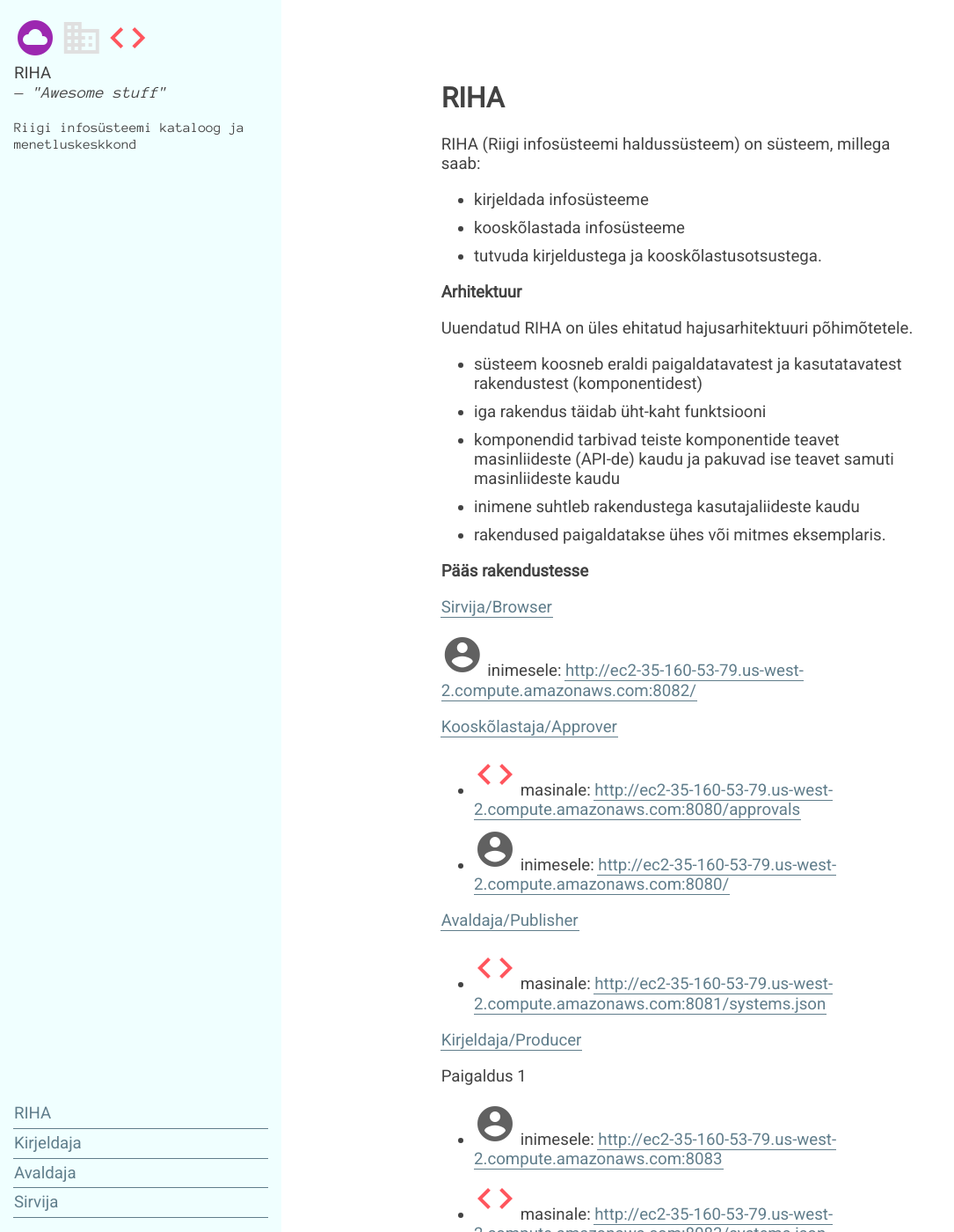
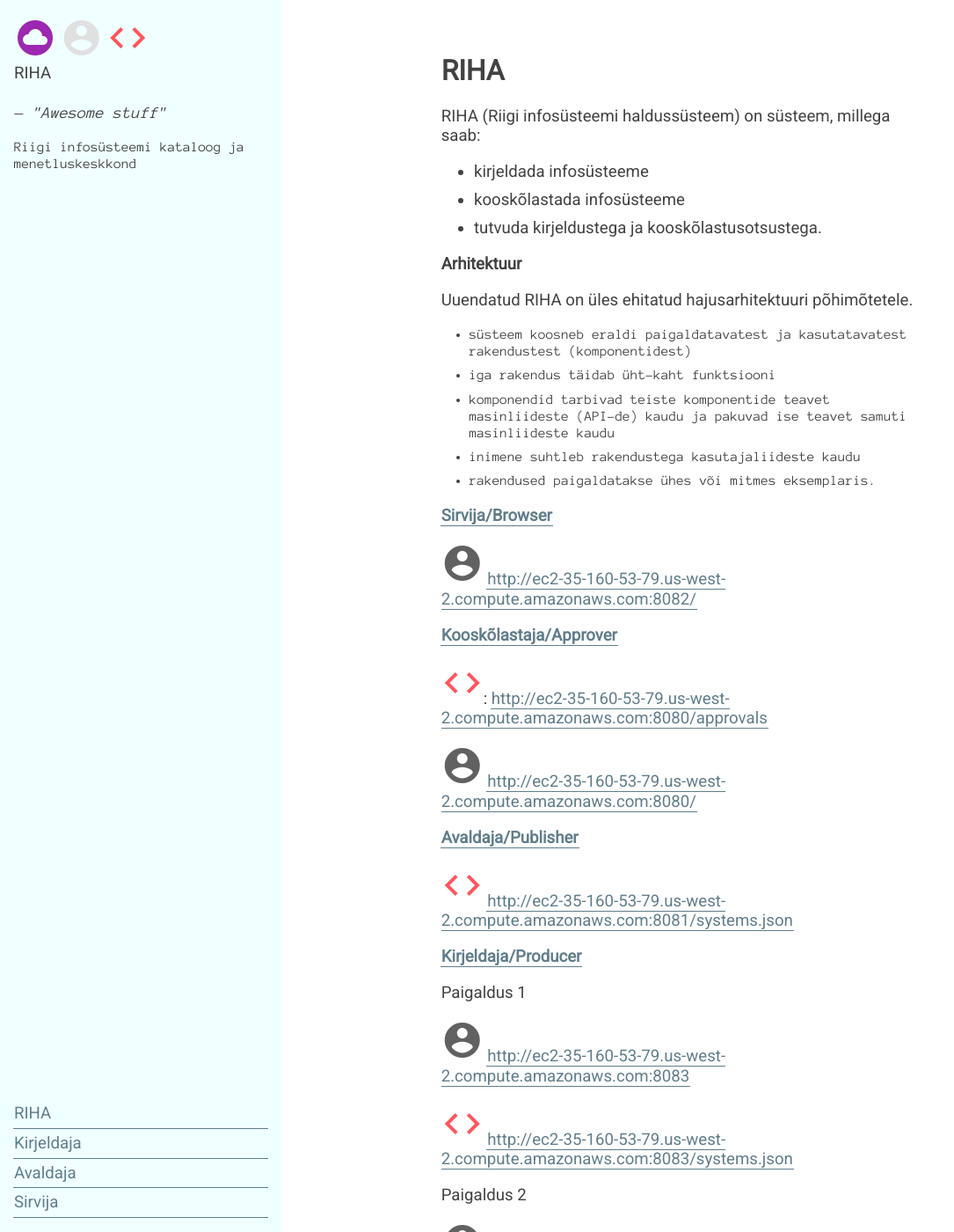
Before and after one commit to e-gov/RIHA-Index, a Jekyll site: the page built from index.md, in a window 1280 px wide and 1400 px high. Shown: the whole window at 88% size, without its empty margins (0-1085 px from the left). Built offline with Jekyll 4.4.1, drawn with Linux system fonts in a browser that asks for light colours.

Commit message:
seitsmes

```diff
--- a/_includes/Riba.html
+++ b/_includes/Riba.html
@@ -2,9 +2,9 @@
   <div>
     <p>
       <i class="material-icons ikoon" style='color: #9C27B0; font-size: 48px;'>cloud_circle</i>
-      <i class="material-icons ikoon" style='color: #E0E0E0; font-size: 48px;'>domain</i>
+      <i class="material-icons ikoon" style='color: #E0E0E0; font-size: 48px;'>account_circle</i>
       <i class="material-icons ikoon" style='color: #FF555D; font-size: 48px;'>code</i><br>
-      {{ site.title }}<br>
+      {{ site.title }}<br><br>
       <i class='Anon'>&mdash; "Awesome stuff"</i>
     </p>
     <p class='teine'>Riigi infosüsteemi kataloog ja menetluskeskkond</p>
--- a/css/IT.css
+++ b/css/IT.css
@@ -91,7 +91,7 @@ body {
 		font-weight: bold;
 		background: transparent;
 	}
-	h1 { font-size: 170%; margin-top: 2em; }
+	h1 { font-size: 170%; margin-top: 1em; }
 	h2 { font-style: bold; margin-top: 1em; }
 
 /******************************************************************************/
--- a/index.md
+++ b/index.md
@@ -17,42 +17,46 @@ RIHA (Riigi infosüsteemi haldussüsteem) on süsteem, millega saab:
 
 Uuendatud RIHA on üles ehitatud hajusarhitektuuri põhimõtetele.
 
-- süsteem koosneb eraldi paigaldatavatest ja kasutatavatest rakendustest (komponentidest)
-- iga rakendus täidab üht-kaht funktsiooni
-- komponendid tarbivad teiste komponentide teavet masinliideste (API-de) kaudu ja pakuvad ise teavet samuti masinliideste kaudu
-- inimene suhtleb rakendustega kasutajaliideste kaudu
-- rakendused paigaldatakse ühes või mitmes eksemplaris.
+<div class='teine'>
+<ul>
+<li>süsteem koosneb eraldi paigaldatavatest ja kasutatavatest rakendustest (komponentidest)</li>
+<li>iga rakendus täidab üht-kaht funktsiooni</li>
+<li>komponendid tarbivad teiste komponentide teavet masinliideste (API-de) kaudu ja pakuvad ise teavet samuti masinliideste kaudu</li>
+<li>inimene suhtleb rakendustega kasutajaliideste kaudu</li>
+<li>rakendused paigaldatakse ühes või mitmes eksemplaris.</li>
+</ul>
+</div>
 
-## Pääs rakendustesse
+## [Sirvija/Browser](Sirvija)
 
+<i class="material-icons ikoon" style='color: #616161; font-size: 48px;'>account_circle</i> [http://ec2-35-160-53-79.us-west-2.compute.amazonaws.com:8082/](http://ec2-35-160-53-79.us-west-2.compute.amazonaws.com:8082/)
 
-[Sirvija/Browser](Sirvija)
+## [Kooskõlastaja/Approver](Kooskolastaja)
 
-<i class="material-icons ikoon" style='color: #616161; font-size: 48px;'>account_circle</i> inimesele: [http://ec2-35-160-53-79.us-west-2.compute.amazonaws.com:8082/](http://ec2-35-160-53-79.us-west-2.compute.amazonaws.com:8082/)
+<i class="material-icons ikoon" style='color: #FF555D; font-size: 48px;'>code</i>:
+[http://ec2-35-160-53-79.us-west-2.compute.amazonaws.com:8080/approvals](http://ec2-35-160-53-79.us-west-2.compute.amazonaws.com:8080/approvals)
 
-[Kooskõlastaja/Approver](Kooskolastaja)
-
-- <i class="material-icons ikoon" style='color: #FF555D; font-size: 48px;'>code</i> masinale:
-[http://ec2-35-160-53-79.us-west-2.compute.amazonaws.com:8080/approvals](http://ec2-35-160-53-79.us-west-2.compute.amazonaws.com:8080/approvals)
-- <i class="material-icons ikoon" style='color: #616161; font-size: 48px;'>account_circle</i> inimesele:
+<i class="material-icons ikoon" style='color: #616161; font-size: 48px;'>account_circle</i>
 [http://ec2-35-160-53-79.us-west-2.compute.amazonaws.com:8080/](http://ec2-35-160-53-79.us-west-2.compute.amazonaws.com:8080/)
 
-[Avaldaja/Publisher](Avaldaja)
+## [Avaldaja/Publisher](Avaldaja)
 
-- <i class="material-icons ikoon" style='color: #FF555D; font-size: 48px;'>code</i> masinale: [http://ec2-35-160-53-79.us-west-2.compute.amazonaws.com:8081/systems.json](http://ec2-35-160-53-79.us-west-2.compute.amazonaws.com:8081/systems.json)
+<i class="material-icons ikoon" style='color: #FF555D; font-size: 48px;'>code</i> [http://ec2-35-160-53-79.us-west-2.compute.amazonaws.com:8081/systems.json](http://ec2-35-160-53-79.us-west-2.compute.amazonaws.com:8081/systems.json)
 
-[Kirjeldaja/Producer](Kirjeldaja)
+## [Kirjeldaja/Producer](Kirjeldaja)
 
 Paigaldus 1
 
-- <i class="material-icons ikoon" style='color: #616161; font-size: 48px;'>account_circle</i> inimesele:
+<i class="material-icons ikoon" style='color: #616161; font-size: 48px;'>account_circle</i>
 [http://ec2-35-160-53-79.us-west-2.compute.amazonaws.com:8083](http://ec2-35-160-53-79.us-west-2.compute.amazonaws.com:8083)
-- <i class="material-icons ikoon" style='color: #FF555D; font-size: 48px;'>code</i> masinale:
+
+<i class="material-icons ikoon" style='color: #FF555D; font-size: 48px;'>code</i>
 [http://ec2-35-160-53-79.us-west-2.compute.amazonaws.com:8083/systems.json](http://ec2-35-160-53-79.us-west-2.compute.amazonaws.com:8083/systems.json)
 
 Paigaldus 2
 
-- <i class="material-icons ikoon" style='color: #616161; font-size: 48px;'>account_circle</i> inimesele:
+<i class="material-icons ikoon" style='color: #616161; font-size: 48px;'>account_circle</i>
 [http://ec2-35-160-53-79.us-west-2.compute.amazonaws.com:8084](http://ec2-35-160-53-79.us-west-2.compute.amazonaws.com:8084)
-- <i class="material-icons ikoon" style='color: #FF555D; font-size: 48px;'>code</i> masinale:
+
+<i class="material-icons ikoon" style='color: #FF555D; font-size: 48px;'>code</i>
 [http://ec2-35-160-53-79.us-west-2.compute.amazonaws.com:8084/systems.json](http://ec2-35-160-53-79.us-west-2.compute.amazonaws.com:8084/systems.json)
```
